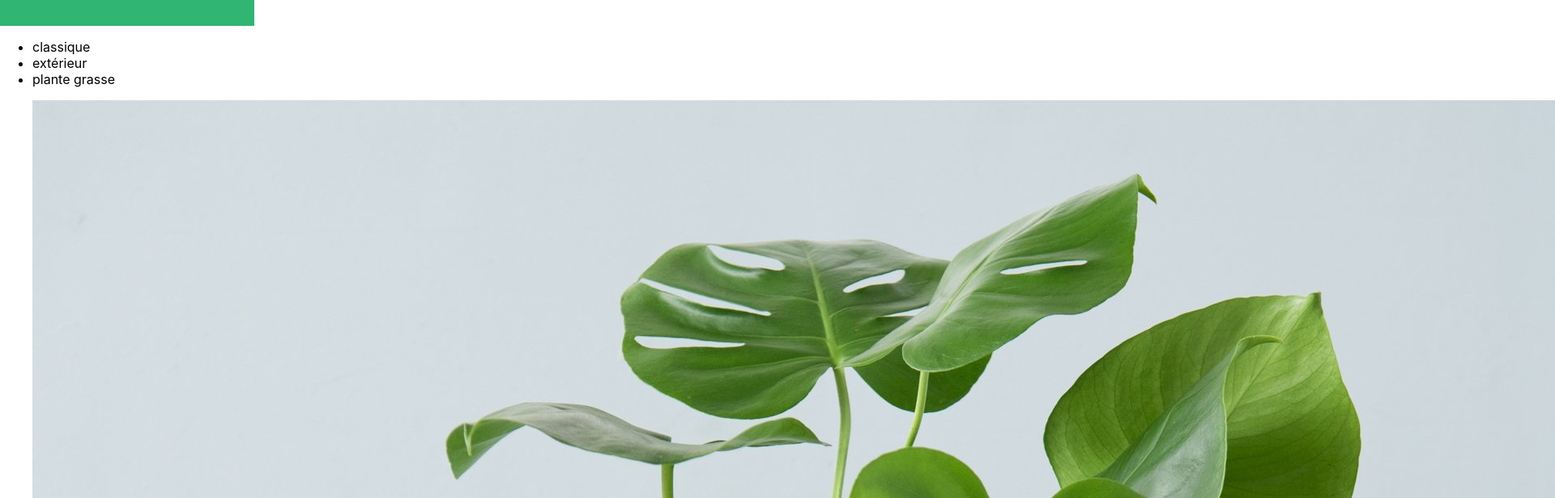
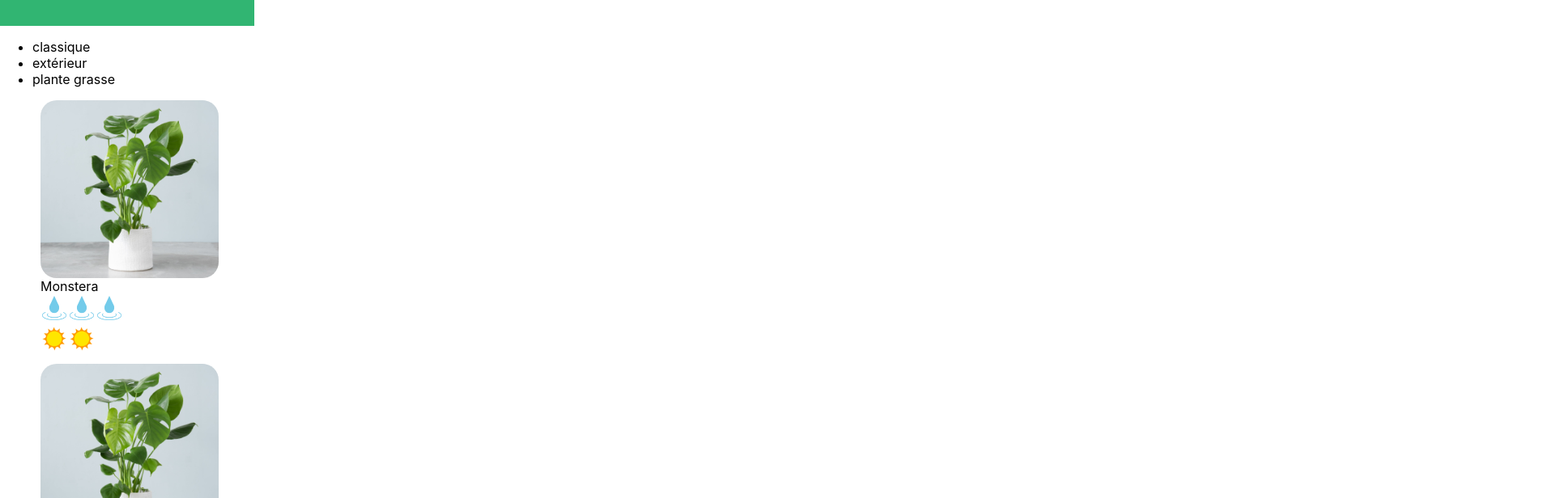
Before and after one commit to djaikey/la-maison-jungle, a React (Create React App) app: page / in a window 1280 px wide. Shown: the part 380-996 px from the top of the page at 81% size, 1920 px wide, since content can reach past the window. Built offline with nearby package versions, Linux system fonts and the light colour scheme.

Commit message:
PlantItems et props CareScale style

```diff
--- a/src/Components/CareScale.js
+++ b/src/Components/CareScale.js
@@ -1,13 +1,13 @@
 import Sun from '../Assets/Sun.png'
 import Water from'../Assets/Water.png'
-
+import '../Styles/PlantItem.css'
 function CareScale({ scaleValue, careType }) {
 	const range = [1, 2, 3]
 	const scaleType =
 		careType === 'light' ? (
-			<img src={Sun} alt='sun-icon' />
+			<img src={Sun} alt='sun-icon' className='lmj-care-type'/>
 		) : (
-			<img src={Water} alt='water-icon' />
+			<img src={Water} alt='water-icon' className='lmj-care-type'/>
 		)
 
 	return (
--- a/src/Styles/PlantItem.css
+++ b/src/Styles/PlantItem.css
@@ -0,0 +1,20 @@
+.lmj-plant-item-cover {
+	height: 220px;
+	width: 220px;
+	border-radius: 20px;
+}
+
+.lmj-plant-item {
+	margin: 10px;
+	display: flex;
+	align-items: flex-start;
+	justify-content: center;
+	flex-direction: column;
+	text-transform: capitalize;
+}
+
+.lmj-care-type {
+    margin: 2px;
+    width: 30px;
+    height: 30px;
+}
```
